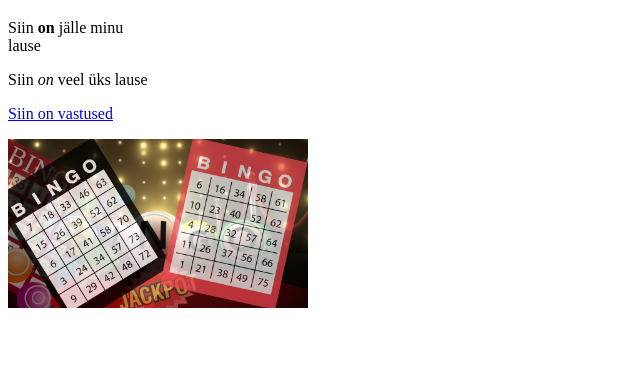
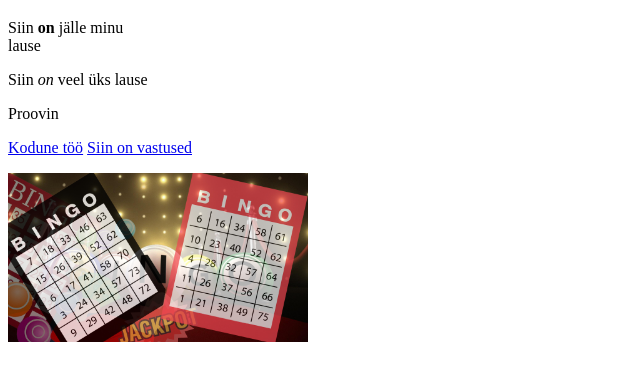
Before and after one commit to krislynmikk/Veebiarendus, a plain HTML site: page index.html in a window 1280 px wide. Shown: the part 61-442 px from the top of the page, without its empty margins (0-640 px from the left). Drawn offline with Linux system fonts and the light colour scheme.

Commit message:
Update index.html

```diff
--- a/index.html
+++ b/index.html
@@ -11,6 +11,8 @@
     <p>Siin <strong>on</strong> jälle minu <br> lause</p>
     <p>Siin <em>on</em> veel üks lause</p>
     <p>
+    <p>Proovin</p>
+        <a href="teine.html">Kodune töö</a>
         <a href="https://www.google.com">Siin on vastused</a>
     </p>
     <img src="bingo.jpg" alt="bingo" width="300">
```
